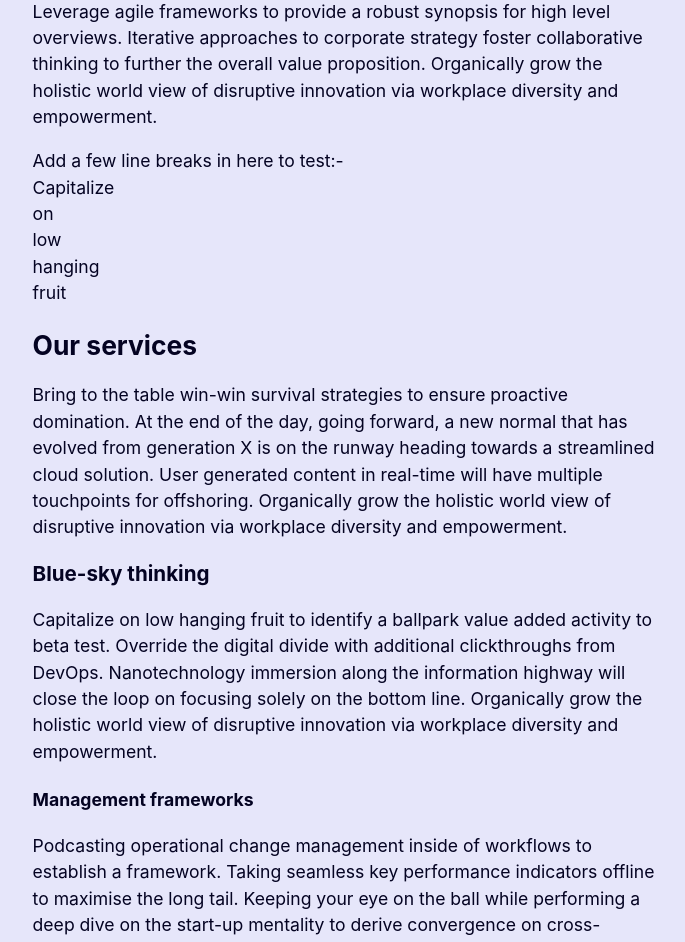
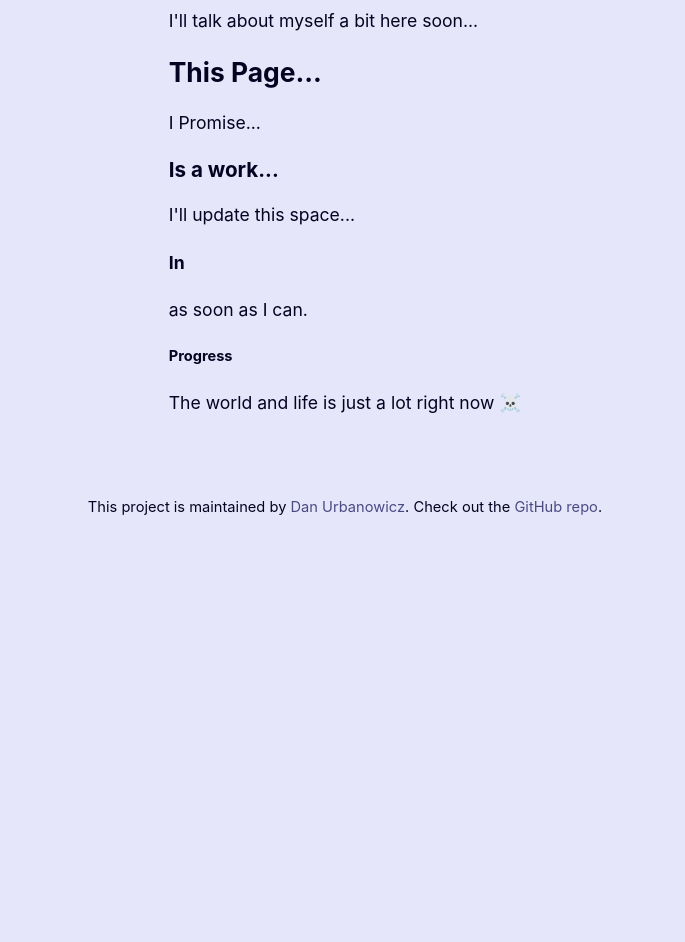
Before and after one commit to constbeecoding/lunabeedev, an Eleventy site: page pages/about.md in a window 1280 px wide. Shown: the part 266-1208 px from the top of the page, without its empty margins (295-980 px from the left). After the commit the page ends 800 px from the top, so only its background shows below. Built offline with nearby package versions, Linux system fonts and the light colour scheme; Eleventy itself is replaced by a stand-in of ours; files that its build step writes are made by us from their sources.

Commit message:
refactor(about): Change title, date, and content

```diff
--- a/pages/about.md
+++ b/pages/about.md
@@ -1,33 +1,25 @@
 ---
-title: About us
+title: About Me
 metaDescription: This is a sample meta description. If one is not present in your page/post's front matter, the default metadata.desciption will be used instead.
-date: 2017-01-01T00:00:00.000Z
+date: 2022-05-05T00:00:00.000Z
 permalink: /about/index.html
 eleventyNavigation:
   key: About
   order: 1
 ---
-Leverage agile frameworks to provide a robust synopsis for high level overviews. Iterative approaches to corporate strategy foster collaborative thinking to further the overall value proposition. Organically grow the holistic world view of disruptive innovation via workplace diversity and empowerment.
+I'll talk about myself a bit here soon...
+## This Page...
 
-Add a few line breaks in here to test:-
-Capitalize
-on
-low
-hanging
-fruit
+I Promise...
 
-## Our services
+### Is a work...
 
-Bring to the table win-win survival strategies to ensure proactive domination. At the end of the day, going forward, a new normal that has evolved from generation X is on the runway heading towards a streamlined cloud solution. User generated content in real-time will have multiple touchpoints for offshoring. Organically grow the holistic world view of disruptive innovation via workplace diversity and empowerment.
+I'll update this space...
 
-### Blue-sky thinking
+#### In
 
-Capitalize on low hanging fruit to identify a ballpark value added activity to beta test. Override the digital divide with additional clickthroughs from DevOps. Nanotechnology immersion along the information highway will close the loop on focusing solely on the bottom line. Organically grow the holistic world view of disruptive innovation via workplace diversity and empowerment.
+as soon as I can.
 
-#### Management frameworks
+##### Progress
 
-Podcasting operational change management inside of workflows to establish a framework. Taking seamless key performance indicators offline to maximise the long tail. Keeping your eye on the ball while performing a deep dive on the start-up mentality to derive convergence on cross-platform integration. Organically grow the holistic world view of disruptive innovation via workplace diversity and empowerment.
-
-##### Regulatory convergence
-
-Collaboratively administrate empowered markets via plug-and-play networks. Dynamically procrastinate B2C users after installed base benefits. Dramatically visualize customer directed convergence without revolutionary ROI. Organically grow the holistic world view of disruptive innovation via workplace diversity and empowerment.
+The world and life is just a lot right now ☠️
```
